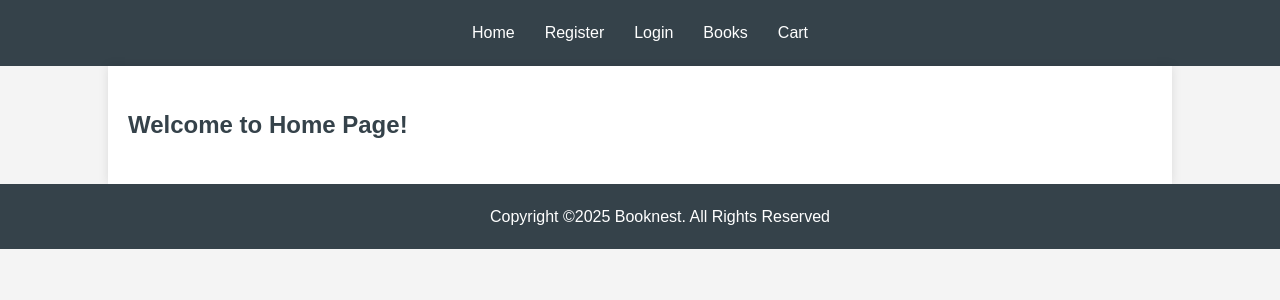
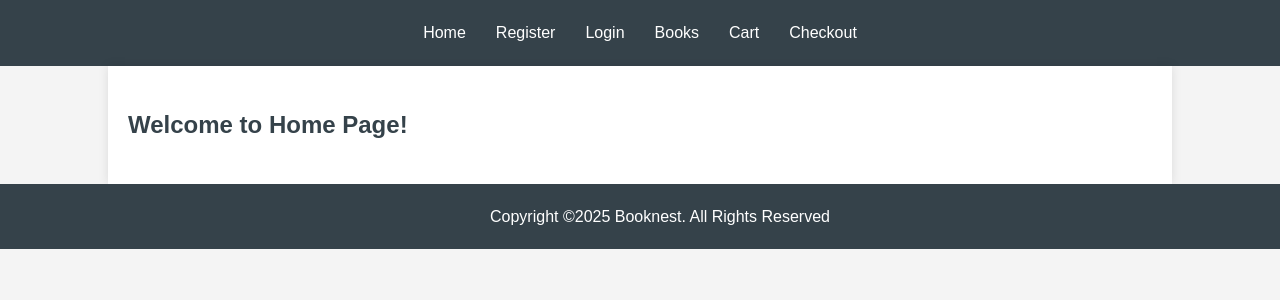
Before and after one commit to Gagank2511/booknest, a PHP site: page / in a window 1280 px wide. Shown: the top 300 px of the page. Run offline with PHP 8.4, Linux system fonts and the light colour scheme.

Commit message:
Add checkout

```diff
--- a/app/views/components/header.php
+++ b/app/views/components/header.php
@@ -5,6 +5,8 @@
         <a href="/login">Login</a>
         <a href="/book">Books</a>
         <a href="/cart">Cart</a>
+        <a href="/checkout">Checkout</a>
+
 
 
 
```
